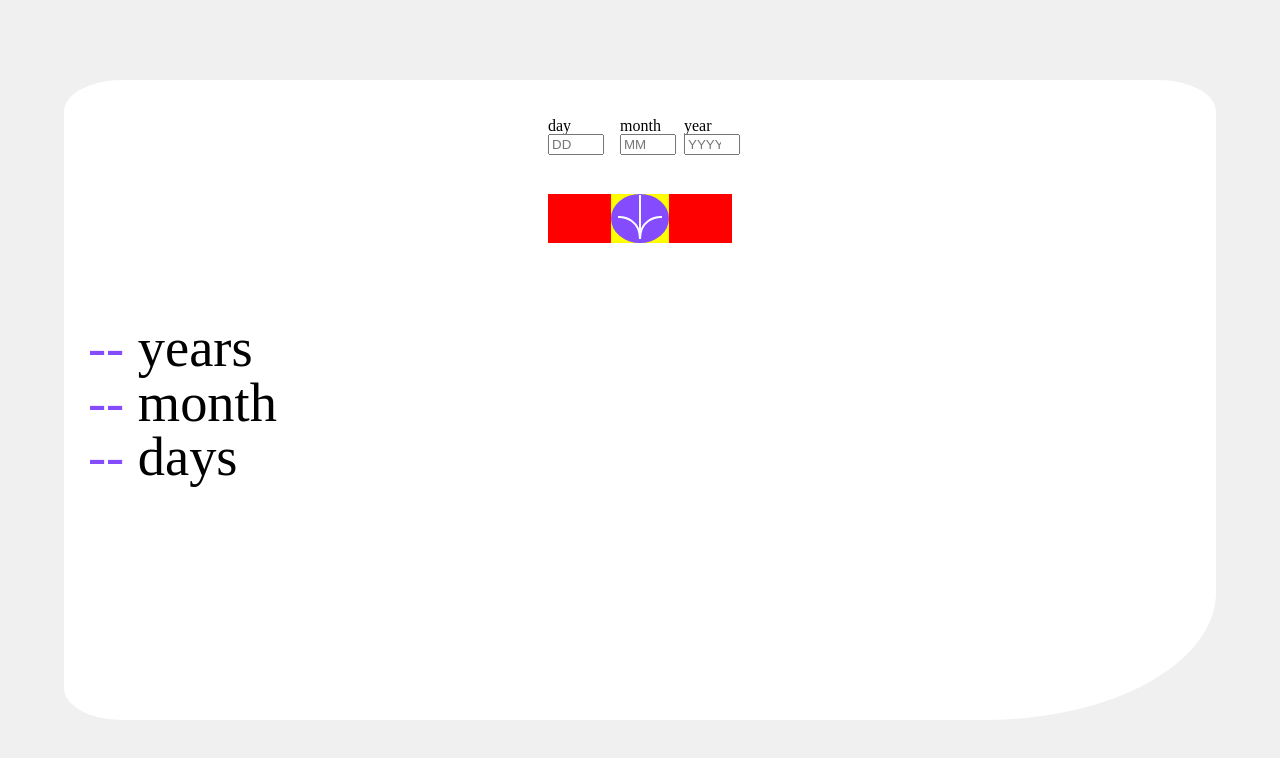
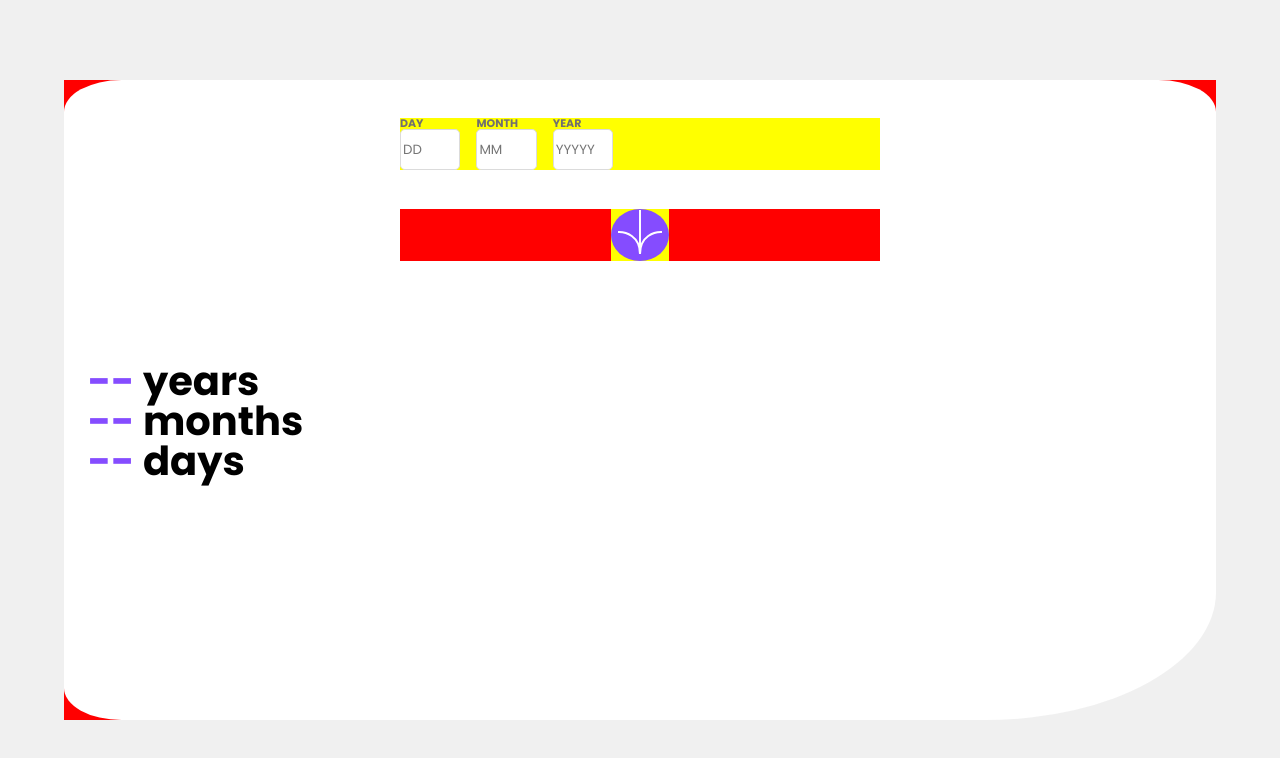
Before and after one commit to Yadier01/age-caluculator-app, a website: page index.html in a window 1280 px wide. Drawn offline with Linux system fonts and the light colour scheme.

Commit message:
added style

```diff
--- a/app.js
+++ b/app.js
@@ -45,9 +45,9 @@ form.addEventListener("submit", (e) => {
   let thisMonth = Math.floor((diffDays % 365) / 30);
   let thisDay = diffDays % 30;
 
-  const printYear = `-- ${thisYear} years`;
-  const printMonth = `-- ${thisMonth} month`;
-  const printDay = `-- ${thisDay} day`;
+  const printYear = ` ${thisYear} years`;
+  const printMonth = ` ${thisMonth} month`;
+  const printDay = ` ${thisDay} day`;
 
   if (
     isNaN(parseInt(dayValue)) ||
--- a/index.html
+++ b/index.html
@@ -21,17 +21,17 @@
         <form class="form" action="">
           <div class="form-container">
             <span
-              ><p>day</p>
+              ><p class="text-color">day</p>
               <input class="day" type="number" placeholder="DD" />
               <p class="errorDay"></p>
             </span>
-            <span class="month">
-              <p>month</p>
+            <span>
+              <p class="text-color">month</p>
               <input class="month" type="number" placeholder="MM" />
               <p class="errorMonth"></p>
             </span>
-            <span class="year">
-              <p>year</p>
+            <span>
+              <p class="text-color">year</p>
               <input
                 class="appearance-none year"
                 type="number"
@@ -54,7 +54,7 @@
         </form>
         <div class="result">
           <p class="result-year"><span class="purple">--</span> years</p>
-          <p class="result-month"><span class="purple">--</span> month</p>
+          <p class="result-month"><span class="purple">--</span> months</p>
           <p class="result-day"><span class="purple">-- </span> days</p>
         </div>
       </div>
--- a/styles/style.scss
+++ b/styles/style.scss
@@ -2,7 +2,7 @@
    v2.0 | 20110126
    License: none (public domain)
 */
-
+@import url("https://fonts.googleapis.com/css2?family=Poppins:wght@400;700;800&display=swap");
 html,
 body,
 div,
@@ -127,7 +127,9 @@ table {
   border-collapse: collapse;
   border-spacing: 0;
 }
-
+* {
+  font-family: "Poppins", "Helvetica Neue", Helvetica, Arial;
+}
 .container {
   width: 90%;
   height: 80%;
@@ -157,22 +159,29 @@ body {
   margin-bottom: 2.4rem;
 }
 
-.names {
-  display: flex;
-}
-
 .day,
 .month,
 .year {
-  width: 3rem;
+  width: 3.4rem;
+  height: 2.3rem;
+  border: 1px solid hsl(0, 0%, 86%);
+  border-radius: 0.3rem;
 }
 
+.text-color {
+  color: #716f6f;
+  text-transform: uppercase;
+  font-family: "Poppins";
+  font-size: 11px;
+  font-weight: 700;
+}
 .btn {
   display: flex;
   justify-content: center;
   width: 100%;
   background-color: transparent;
   background-color: red;
+  font-family: "Poppins";
 }
 .button {
   background-color: transparent;
@@ -191,14 +200,105 @@ body {
   display: flex;
   justify-content: center;
   flex-direction: column;
-  font-size: 3.4rem;
+  font-size: 250%;
   text-align: left;
   width: 100%;
   padding: -0.5rem;
   height: 50%;
   padding-left: 3rem;
+  font-weight: 700;
+  font-family: "Poppins";
 }
 
 .purple {
   color: hsl(259, 100%, 65%);
 }
+
+@media screen and (min-width: 568px) {
+}
+
+.container {
+  width: 90%;
+  height: 80%;
+  border-bottom-right-radius: 30%;
+  background-color: red;
+}
+.wrap {
+  background-color: white;
+  display: flex;
+  align-items: center;
+  flex-direction: column;
+  height: 100%;
+  border-radius: 5% 5% 20% 5%;
+}
+body {
+  background-color: hsl(0, 0%, 94%);
+  height: 100vh;
+  display: flex;
+  align-items: center;
+  justify-content: center;
+}
+
+.form-container {
+  display: flex;
+  justify-content: flex-start;
+  margin-top: 2.4rem;
+  margin-bottom: 2.4rem;
+  background-color: yellow;
+  width: 30rem;
+}
+
+.day,
+.month,
+.year {
+  width: 3.4rem;
+  height: 2.3rem;
+  border: 1px solid hsl(0, 0%, 86%);
+  border-radius: 0.3rem;
+}
+
+.text-color {
+  color: #716f6f;
+  text-transform: uppercase;
+  font-family: "Poppins";
+  font-size: 11px;
+  font-weight: 700;
+}
+.btn {
+  display: flex;
+  justify-content: center;
+  width: 100%;
+  background-color: transparent;
+  background-color: red;
+  font-family: "Poppins";
+}
+.button {
+  background-color: transparent;
+  border: none;
+  background-color: hsl(259, 100%, 65%);
+  border-radius: 50%;
+}
+
+.btn-span {
+  background-color: yellow;
+}
+.arrow-img {
+}
+
+.result {
+  display: flex;
+  justify-content: center;
+  flex-direction: column;
+  font-size: 250%;
+  text-align: left;
+  width: 100%;
+  padding: -0.5rem;
+  height: 50%;
+  padding-left: 3rem;
+  font-weight: 700;
+  font-family: "Poppins";
+}
+
+.purple {
+  color: hsl(259, 100%, 65%);
+}
```
Also changed, not shown: styles/style.css, 1 other file.
